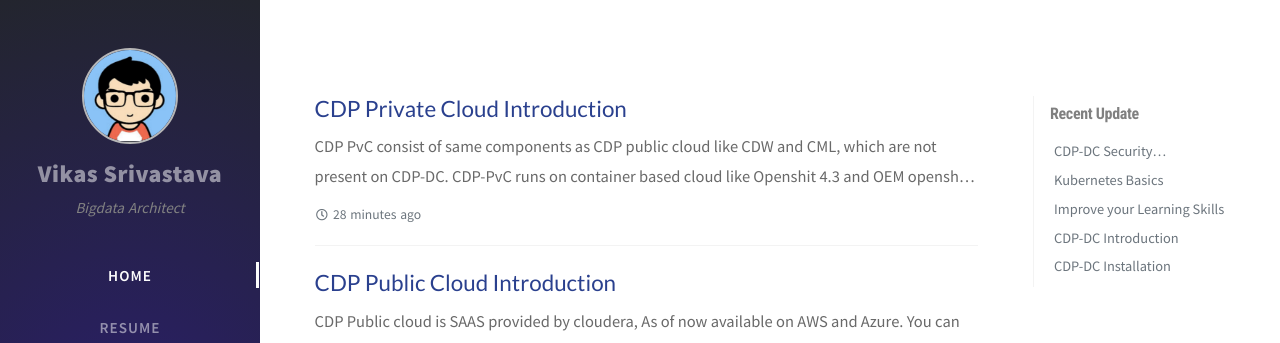
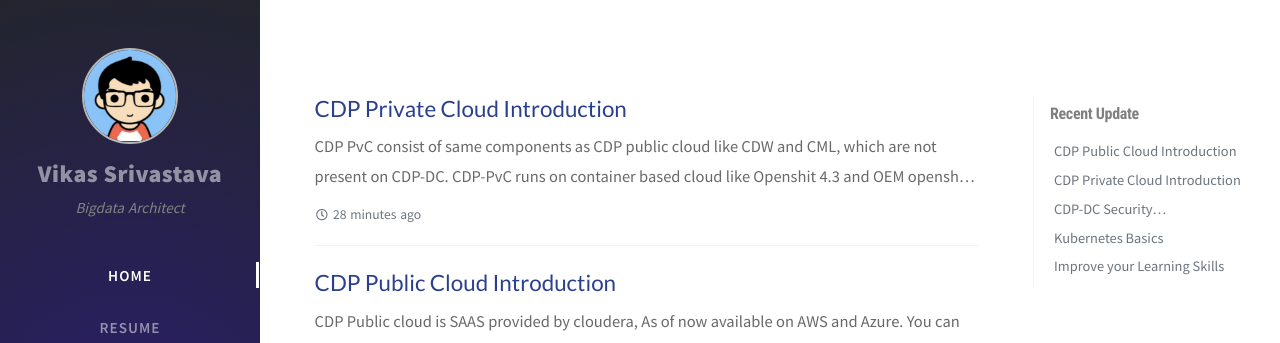
Before and after one commit to vikassri/vikassri.github.io, a Jekyll site: the page built from index.html, in a window 1280 px wide. Shown: the top 343 px of the page. Built offline with Jekyll 4.4.1, drawn with Linux system fonts in a browser that asks for light colours; nearby versions of some CDN libraries; the list of posts is cut into pages by our own code; comment, search, counter and statistics services are not loaded.

```diff
--- a/_data/updates.yml
+++ b/_data/updates.yml
@@ -13,6 +13,9 @@
 -
   filename: 'Blogging'
   lastmod: '2020-07-24 17:11:39 +0530'
+-
+  filename: 'CDP-Public-Cloud'
+  lastmod: '2020-09-08 10:47:30 +0530'
 -
   filename: 'Kubernetes-Basics'
   lastmod: '2020-08-17 17:26:00 +0530'
@@ -32,6 +35,9 @@
   filename: 'llap-config'
   lastmod: '2020-08-06 14:20:15 +0530'
 -
+  filename: 'CDP-Private-Cloud'
+  lastmod: '2020-09-08 10:46:33 +0530'
+-
   filename: 'How-to-make-Project-Successfull'
   lastmod: '2020-08-05 17:54:48 +0530'
 -
--- /dev/null
+++ b/tags/cdp.html
@@ -0,0 +1,5 @@
+---
+layout: tag
+title: cdp
+tag: cdp
+---
--- /dev/null
+++ b/tags/private-cloud.html
@@ -0,0 +1,5 @@
+---
+layout: tag
+title: Private Cloud
+tag: Private Cloud
+---
--- /dev/null
+++ b/tags/public-cloud.html
@@ -0,0 +1,5 @@
+---
+layout: tag
+title: public cloud
+tag: public cloud
+---
```
